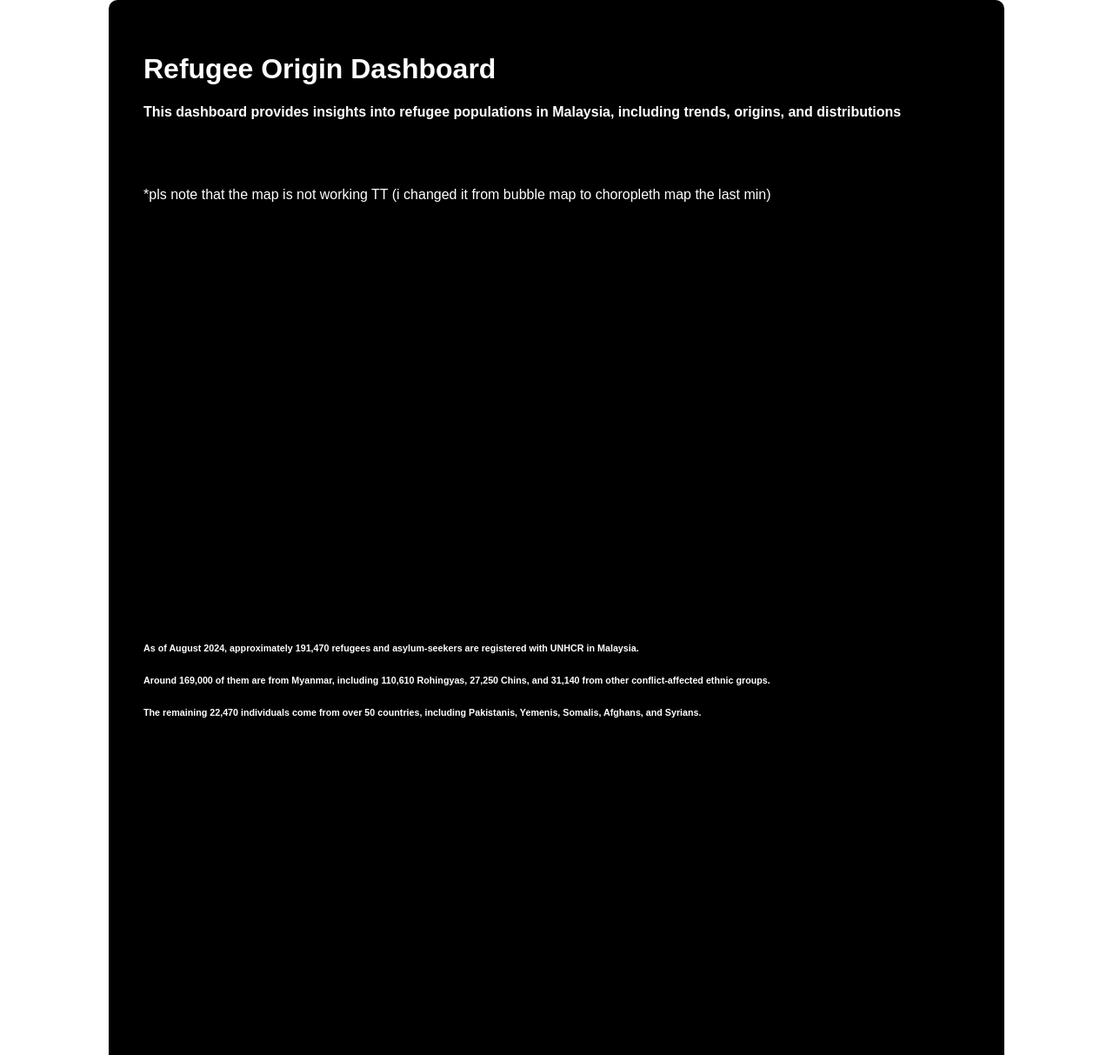
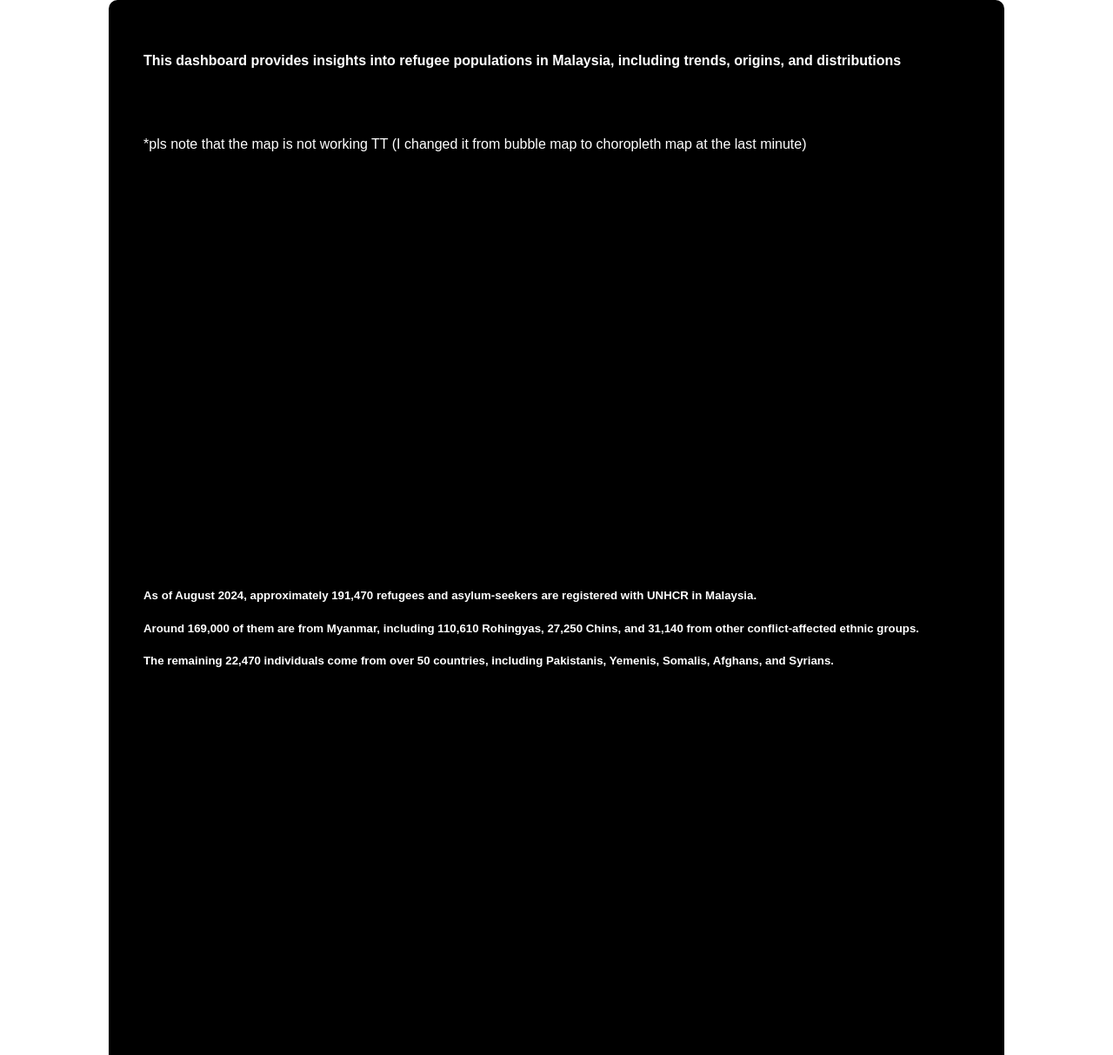
Before and after one commit to ImJelly02/3179-Tutorial, a plain HTML site: page index.html in a window 1280 px wide. Shown: the top 1213 px of the page at 87% size. Drawn offline with nearby package versions, Linux system fonts and the light colour scheme; a script that the page names is missing.

Commit message:
Update index.html

```diff
--- a/index.html
+++ b/index.html
@@ -71,7 +71,6 @@
         <!-- Title and Description -->
         <div class="pure-g">
             <div class="pure-u-1">
-                <h1>Refugee Origin Dashboard</h1>
                 <h4>This dashboard provides insights into refugee populations in Malaysia, including trends, origins, and distributions</h4>
             </div>
         </div>
@@ -79,7 +78,7 @@
         <!-- Refugee Map -->
         <div class="pure-g">
             <div class="pure-u-1">
-                <p> *pls note that the map is not working TT (i changed it from bubble map to choropleth map the last min)</p>
+                <p> *pls note that the map is not working TT (I changed it from bubble map to choropleth map at the last minute)</p>
                 <div id="map" class="vis-container"></div>
             </div>
         </div>
@@ -87,15 +86,15 @@
         <!-- Top 10 Countries with Most Refugees & Bubble Chart -->
         <div class="pure-g">
             <div class="pure-u-1">
-                <h6>As of August 2024, approximately 191,470 refugees and asylum-seekers are registered with UNHCR in Malaysia. </h6>
-                <h6>Around 169,000 of them are from Myanmar, including 110,610 Rohingyas, 27,250 Chins, and 31,140 from other conflict-affected ethnic groups. </h6>
-                <h6>The remaining 22,470 individuals come from over 50 countries, including Pakistanis, Yemenis, Somalis, Afghans, and Syrians.</h6>
+                <h5>As of August 2024, approximately 191,470 refugees and asylum-seekers are registered with UNHCR in Malaysia. </h5>
+                <h5>Around 169,000 of them are from Myanmar, including 110,610 Rohingyas, 27,250 Chins, and 31,140 from other conflict-affected ethnic groups. </h5>
+                <h5>The remaining 22,470 individuals come from over 50 countries, including Pakistanis, Yemenis, Somalis, Afghans, and Syrians.</h5>
             </div>
             <div class="pure-u-1">
                 <div id="top_10_bubble" class="vis-container"></div>
             </div>
             <div class="pure-u-1">
-                <h6>Most of the refugees in Malaysia originate from Asian countries based on the chart.</h6>
+                <h5>Most of the refugees in Malaysia originate from Asian countries based on the chart.</h5>
                 <div id="bubble_chart" class="vis-container"></div>
             </div>
         </div>
@@ -112,8 +111,8 @@
                 <!-- Normalized Percentage Stacked Bar -->
         <div class="pure-g">
             <div class="pure-u-1">
-                <h6> This chart illustrates the composition of the three major refugee populations in Malaysia:</h6>
-                <h6> Refugees under the UNHCR mandate, Asylum seekers, and Stateless persons (2003 vs 2023) </h6>
+                <h5> This chart illustrates the composition of the three major refugee populations in Malaysia:</h5>
+                <h5> Refugees under the UNHCR mandate, Asylum seekers, and Stateless persons (2003 vs 2023) </h5>
                 <div id="normalized_percentage" class="vis-container"></div>
             </div>
         </div>
```
